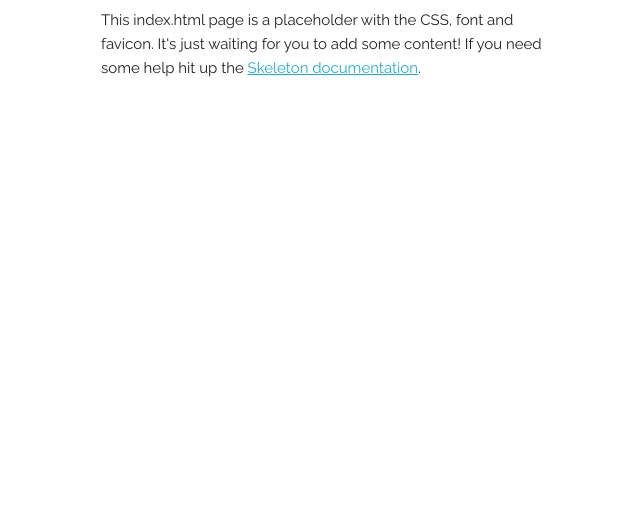
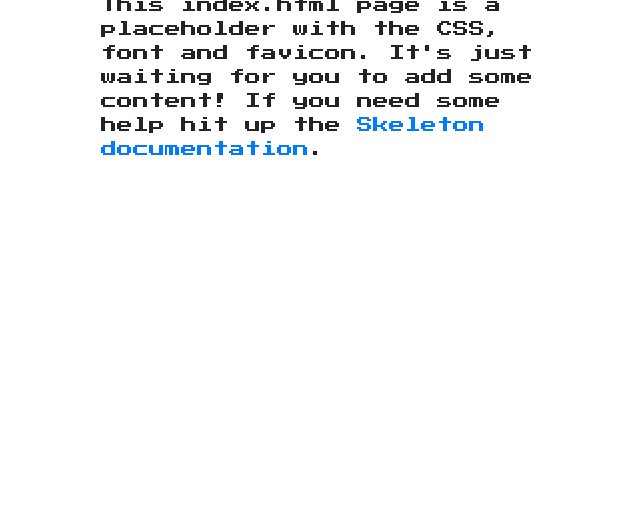
Before and after one commit to adityaswamii/sharksinsuits, a plain HTML site: page index.html in a window 1280 px wide. Shown: the part 293-800 px from the top of the page, without its empty margins (59-699 px from the left). Drawn offline with nearby package versions, Linux system fonts and the light colour scheme.

Commit message:
added nes.css and press start 2p font

```diff
--- a/index.html
+++ b/index.html
@@ -6,11 +6,6 @@
   –––––––––––––––––––––––––––––––––––––––––––––––––– -->
   <meta charset="utf-8">
   <title>Shop for Gamers</title>
-  <meta name="description" content="">
-  <meta name="author" content="">
-
-  <!-- Mobile Specific Metas
-  –––––––––––––––––––––––––––––––––––––––––––––––––– -->
   <meta name="viewport" content="width=device-width, initial-scale=1">
 
   <!-- FONT
@@ -27,11 +22,14 @@
   –––––––––––––––––––––––––––––––––––––––––––––––––– -->
   <link rel="icon" type="image/png" href="images/controller1.png">
 
+  <!-- NES
+  -------------------------------------------------- -->
+  <link href="https://fonts.googleapis.com/css?family=Press+Start+2P" rel="stylesheet">
+  <link href="https://unpkg.com/nes.css/css/nes.css" rel="stylesheet" />
+
 </head>
 <body>
 
-  <!-- Primary Page Layout
-  –––––––––––––––––––––––––––––––––––––––––––––––––– -->
   <div class="container">
     <div class="row">
       <div class="one-half column" style="margin-top: 25%">
@@ -41,7 +39,5 @@
     </div>
   </div>
 
-<!-- End Document
-  –––––––––––––––––––––––––––––––––––––––––––––––––– -->
 </body>
 </html>
```
Also changed, not shown: js/index.js (deleted), js/script.js (added).
